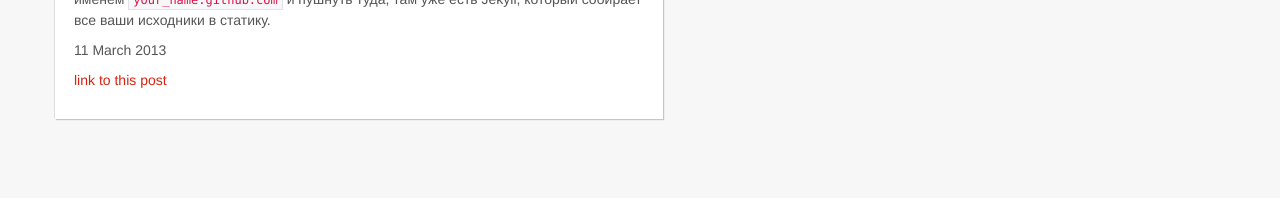
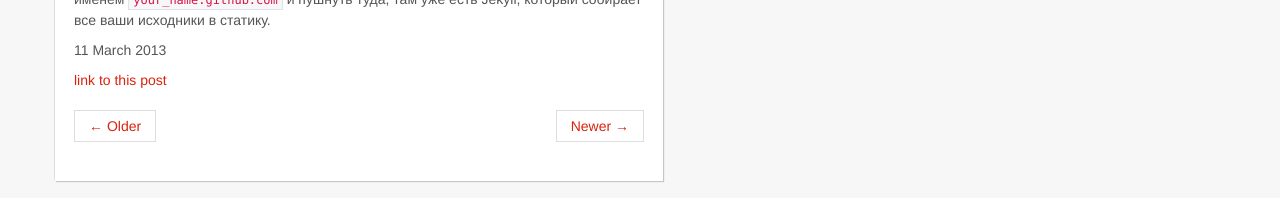
Before and after one commit to r3nya/c1nde.github.com, a Jekyll site: the page built from _posts/2013-03-11-jekyll.md, in a window 1280 px wide. Shown: the part 1726-1924 px from the top of the page. Built offline with Jekyll 4.4.1, drawn with Linux system fonts in a browser that asks for light colours; nearby versions of some CDN libraries; before the commit the page ends 1865 px from its top, so only the background shows below that.

Commit message:
Pagation, markup

```diff
--- a/_layouts/default.html
+++ b/_layouts/default.html
@@ -30,6 +30,21 @@
         </div>
         <div class="span6 well">
           {{content}}
+
+          {% if page.url != "/index.html" %}
+            <ul class="pager">
+              {% if page.previous %}
+                <li class="previous">
+                  <a href="{{ page.previous.url }}">&larr; Older</a>
+                </li>
+              {% endif %}
+              {% if page.next %}
+                <li class="next">
+                  <a href="{{ page.next.url }}">Newer &rarr;</a>
+                </li>
+              {% endif %}
+            </ul>
+          {% endif %}
         </div>
         <div class="span4 well text-center">
           <img src="/assets/img/shebang.png" alt="My photo" class="img-rounded" />
```
Also changed, not shown: index.html (+5 -5 lines).
